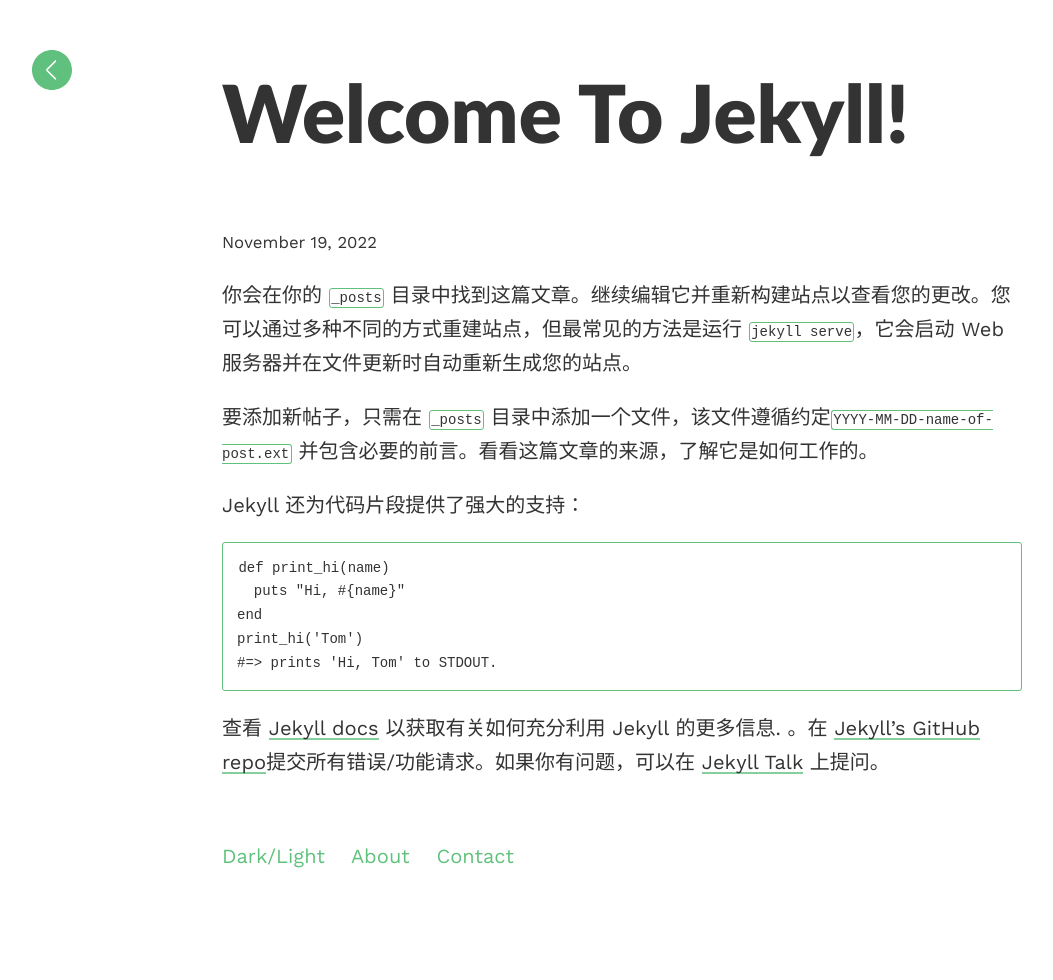
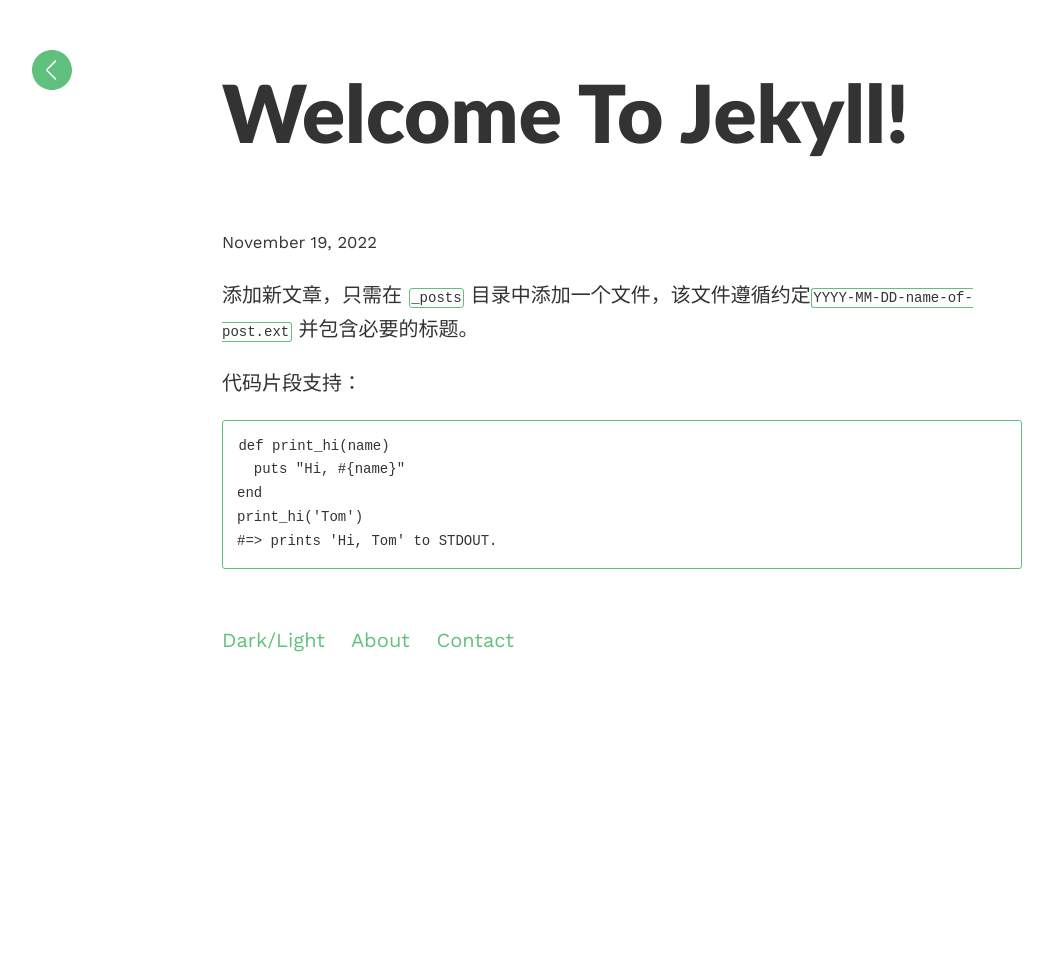
Before and after one commit to cmunfun/cmunfun.github.io, a Jekyll site: the page built from _posts/2022-11-19-welcome.markdown, in a window 1280 px wide. Shown: the whole page, without its empty margins (18-1071 px from the left). Built offline with Jekyll 4.4.1, drawn with Linux system fonts in a browser that asks for light colours.

```diff
--- a/_posts/2022-11-19-welcome.markdown
+++ b/_posts/2022-11-19-welcome.markdown
@@ -4,11 +4,9 @@ title:  "Welcome to Jekyll!"
 date:   2022-11-19 15:00:00 +0530
 categories: jekyll update
 ---
-你会在你的 `_posts` 目录中找到这篇文章。继续编辑它并重新构建站点以查看您的更改。您可以通过多种不同的方式重建站点，但最常见的方法是运行 `jekyll serve`，它会启动 Web 服务器并在文件更新时自动重新生成您的站点。
+添加新文章，只需在 `_posts` 目录中添加一个文件，该文件遵循约定`YYYY-MM-DD-name-of-post.ext` 并包含必要的标题。
 
-要添加新帖子，只需在 `_posts` 目录中添加一个文件，该文件遵循约定`YYYY-MM-DD-name-of-post.ext` 并包含必要的前言。看看这篇文章的来源，了解它是如何工作的。
-
-Jekyll 还为代码片段提供了强大的支持：
+代码片段支持：
 
 {% highlight ruby %}
 def print_hi(name)
@@ -17,9 +15,3 @@ end
 print_hi('Tom')
 #=> prints 'Hi, Tom' to STDOUT.
 {% endhighlight %}
-
-查看 [Jekyll docs][jekyll-docs] 以获取有关如何充分利用 Jekyll 的更多信息. 。在 [Jekyll’s GitHub repo][jekyll-gh]提交所有错误/功能请求。如果你有问题，可以在  [Jekyll Talk][jekyll-talk] 上提问。
-
-[jekyll-docs]: http://jekyllrb.com/docs/home
-[jekyll-gh]:   https://github.com/jekyll/jekyll
-[jekyll-talk]: https://talk.jekyllrb.com/
```
Also changed, not shown: _posts/2022-11-20-thank-you.md (+2 -2 lines), _posts/2022-11-22-all-text copy.md (deleted, +0 -14 lines), _posts/2022-11-22-poetry_1.md (added, +6 -0 lines), _posts/2022-11-22-poetry_2.md (added, +6 -0 lines), _posts/2022-11-22-poetry_3.md (added, +6 -0 lines), _posts/2022-11-22-poetry_4.md (added, +6 -0 lines), _posts/2022-11-22-poetry_5.md (added, +6 -0 lines), _posts/2022-11-23-hello-world.md (+0 -1 lines), _posts/2022-11-23-python.md (renamed from _posts/2022-11-23-python-test.md).
